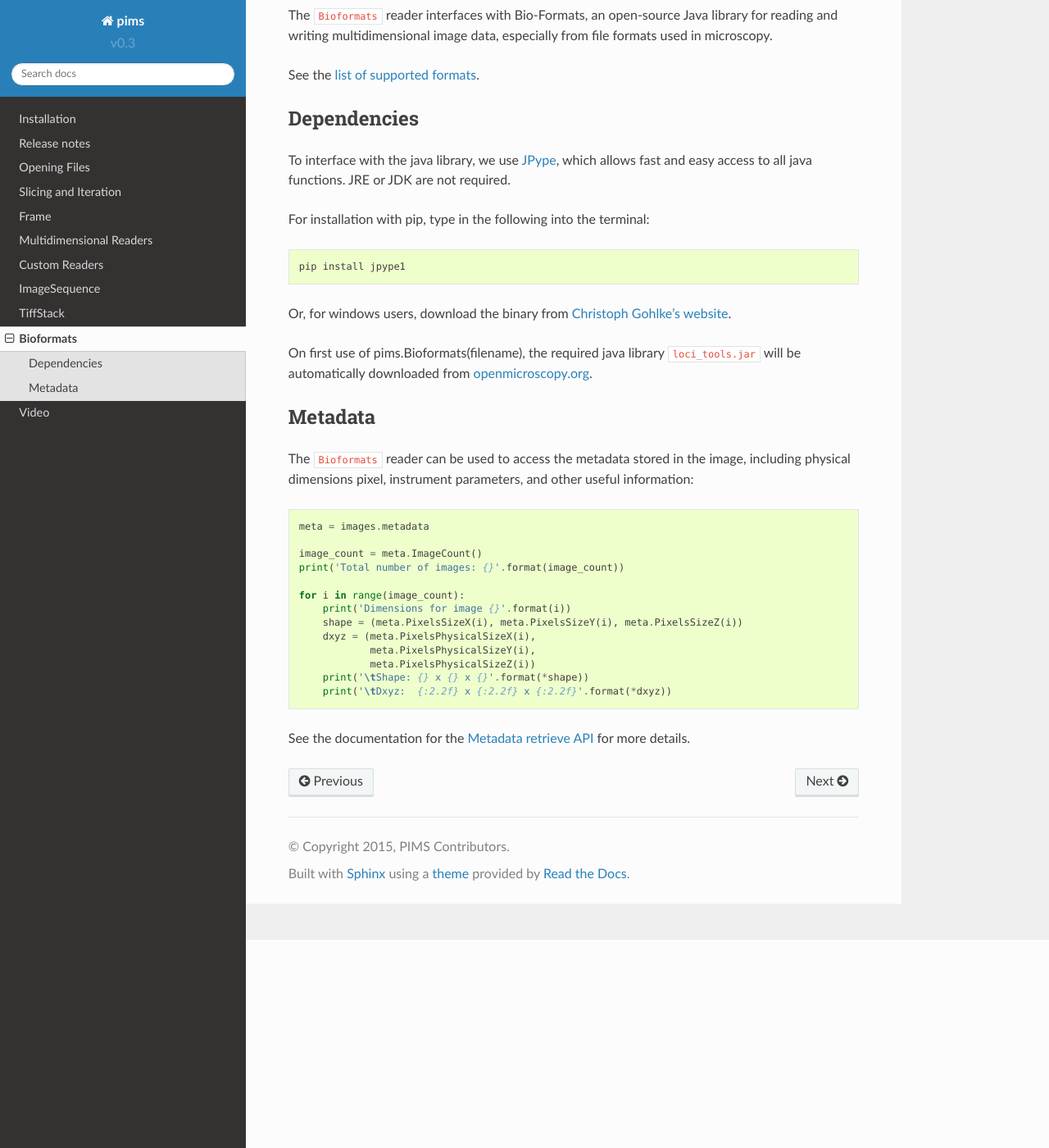
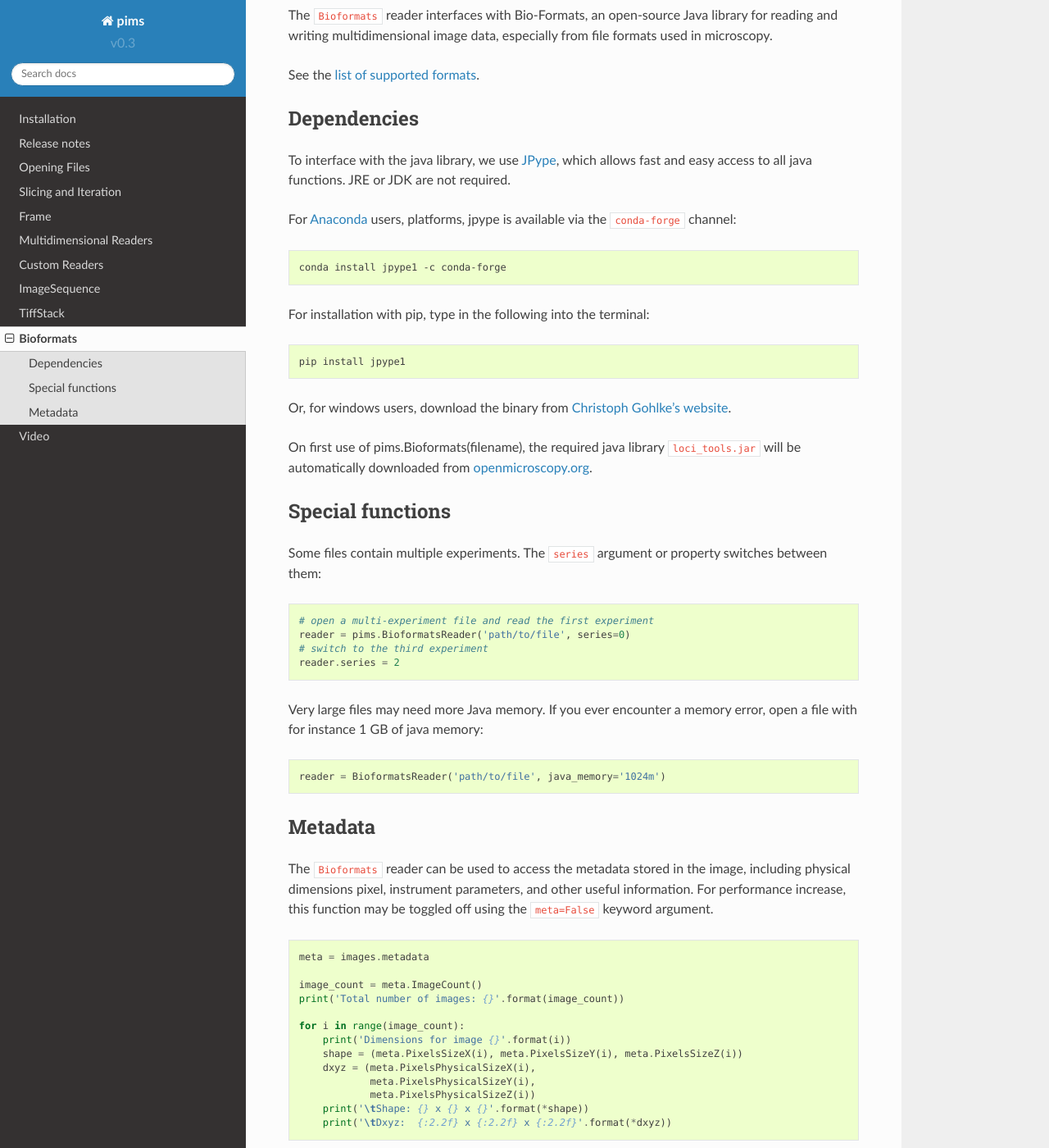
Before and after one commit to soft-matter/pims, a Sphinx documentation site: the page built from doc/source/bioformats.rst, in a window 1280 px wide and 1400 px high, scrolled down 254 px. Shown: the whole window at 82% size. Built offline with Sphinx 7.4.7 and the Read the Docs theme 2.0.0, drawn with Linux system fonts in a browser that asks for light colours.

Commit message:
Add some docs on BioformatsReader

```diff
--- a/doc/source/bioformats.rst
+++ b/doc/source/bioformats.rst
@@ -15,6 +15,14 @@ To interface with the java library, we use
 `JPype <https://github.com/originell/jpype>`_, which allows fast and easy access
 to all java functions. JRE or JDK are not required.
 
+For `Anaconda <https://store.continuum.io/cshop/anaconda/>`_ users,
+platforms, jpype is available via the ``conda-forge`` channel:
+
+.. code-block:: bash
+
+    conda install jpype1 -c conda-forge
+
+
 For installation with pip, type in the following into the terminal:
 
 .. code-block:: bash
@@ -28,10 +36,32 @@ On first use of pims.Bioformats(filename), the required java library
 :file:`loci_tools.jar` will be automatically downloaded from
 `openmicroscopy.org <http://downloads.openmicroscopy.org/bio-formats/>`__.
 
+Special functions
+-----------------
+Some files contain multiple experiments. The ``series`` argument or property
+switches between them:
+
+.. code-block:: python
+
+   # open a multi-experiment file and read the first experiment
+   reader = pims.BioformatsReader('path/to/file', series=0)
+   # switch to the third experiment
+   reader.series = 2
+
+Very large files may need more Java memory. If you ever encounter a memory error,
+open a file with for instance 1 GB of java memory:
+
+.. code-block:: python
+
+   reader = BioformatsReader('path/to/file', java_memory='1024m')
+
 Metadata
 --------
 
-The ``Bioformats`` reader can be used to access the metadata stored in the image, including physical dimensions pixel, instrument parameters, and other useful information:
+The ``Bioformats`` reader can be used to access the metadata stored in the image,
+including physical dimensions pixel, instrument parameters, and other useful information.
+For performance increase, this function may be toggled off using the ``meta=False``
+keyword argument.
 
 .. code-block:: python
 
```
